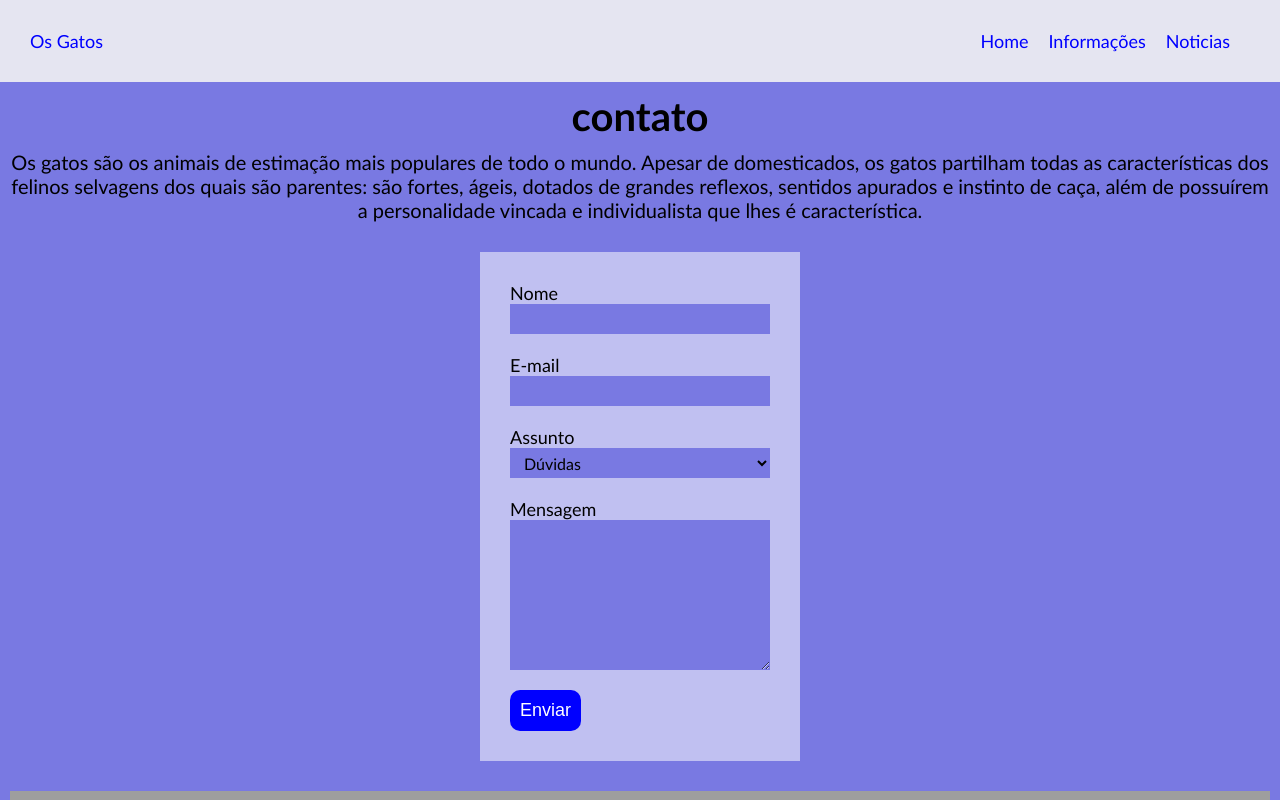
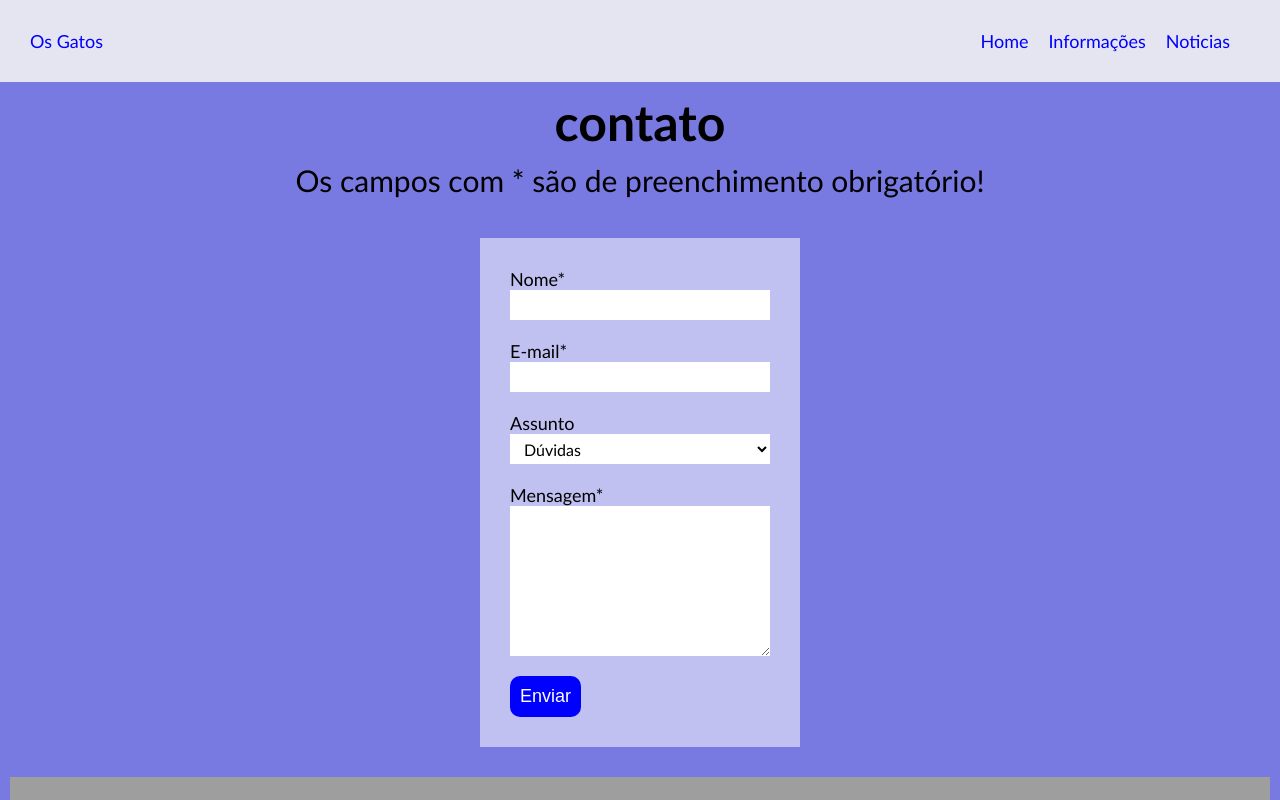
Before and after one commit to PalomaC26/site, a plain HTML site: page contato.html in a window 1280 px wide. Shown: the top 800 px of the page. Drawn offline with Linux system fonts and the light colour scheme; grey boxes are pictures that could not be loaded.

Commit message:
modificado css

```diff
--- a/contato.html
+++ b/contato.html
@@ -3,7 +3,7 @@
 <head>
     <title>meusite</title>
     <meta charset="UTF-8">
-    <meta name="viewport" content="width=device-width, initial-scale=1.0">
+    <meta name="viewport" content="user-scalable=no, width=device-width, initial-scale=1.0">
     <link href="estilo.css" rel="stylesheet">
 </head>
 <body>
@@ -23,21 +23,20 @@
 
 <main>
 <h1 class="titulo">contato</h1>
-<p class="texto">Os gatos são os animais de estimação mais populares de todo o mundo. Apesar de domesticados, os gatos partilham todas as características dos felinos selvagens dos quais são parentes: são fortes, ágeis, dotados de grandes reflexos, sentidos apurados e instinto de caça, além de possuírem a personalidade vincada e individualista que lhes é característica.</p>
-
+<p class="texto">Os campos com * são de preenchimento obrigatório!</p>
 <!--corpo do formulario-->
  <form class="contato">
   <!--campos do formulario-->
   <!--campo Nome-->
   <label class="rotulo">
-    Nome
-    <input type="text" class="campo">
+    Nome*
+    <input type="text" class="campo" required>
  </label>
 
  <!--campo Email-->
  <label class="rotulo">
-   E-mail
-  <input type="email" class="campo">
+   E-mail*
+  <input type="email" class="campo" required>
 </label>
 
 <!--campo Asunto-->
@@ -52,7 +51,7 @@
 
 <!--campo Mensagem-->
 <label class="rotulo">
-   Mensagem
+   Mensagem*
    <textarea class="campo"></textarea>
 </label>
 
--- a/estilo.css
+++ b/estilo.css
@@ -28,7 +28,7 @@ body {
 .rodape {
   background-color:rgb(229, 229, 241);
   color:blue;
-  padding: 20px;
+  padding: 10px;
   text-align: center;
 }
 
@@ -51,7 +51,7 @@ body {
   background-color: rgb(229, 229, 241);
   padding: 20px;
   margin-bottom: 10px;
-  width: 320px;
+  width: 700px;
   text-align: center;
   margin-left: auto;
   margin-right: auto;
@@ -59,12 +59,12 @@ body {
 
 .materia img {
   width: 100%;
-  margin-bottom: 20px;
+  margin-bottom: 30px;
 }
 
 .materia h1 {
   margin-bottom: 10px;
-  font-size: 20px;
+  font-size: 30px;
   color: blue;
 }
 
@@ -89,20 +89,20 @@ main {
 
 .grade {
   display: grid;
-  grid-template-columns: repeat(auto-fill,minmax(320px,1fr));
+  grid-template-columns: repeat(auto-fill,minmax(700px,1fr));
   gap: 30px;
 }
 
 .titulo {
   text-align: center;
   margin-bottom: 10px;
-  font-size: 40px;
+  font-size: 50px;
 }
 
 .texto {
   text-align: center;
-  margin-bottom: 30px;
-  font-size: 20px;
+  margin-bottom: 40px;
+  font-size: 30px;
   color:black;
 }
 
@@ -123,7 +123,7 @@ main {
   padding-left: 10px;
   font-family: 'Calibri';
   border:1px none;
-  background-color:rgb(121, 121, 226);
+  background-color: white;
 }
 
 .campo:focus {
```
